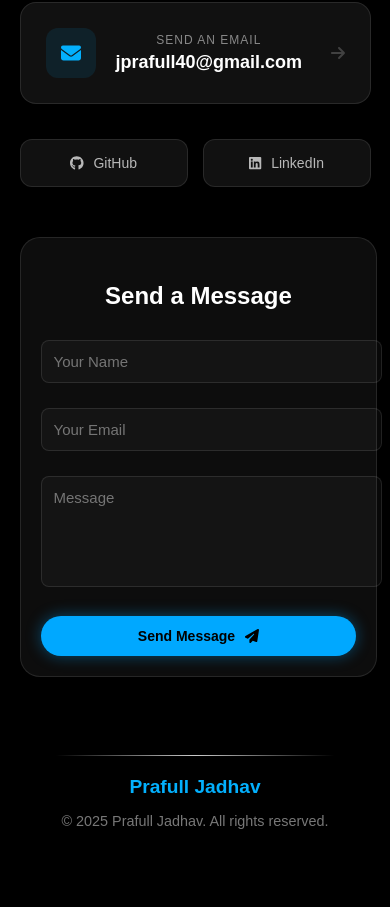
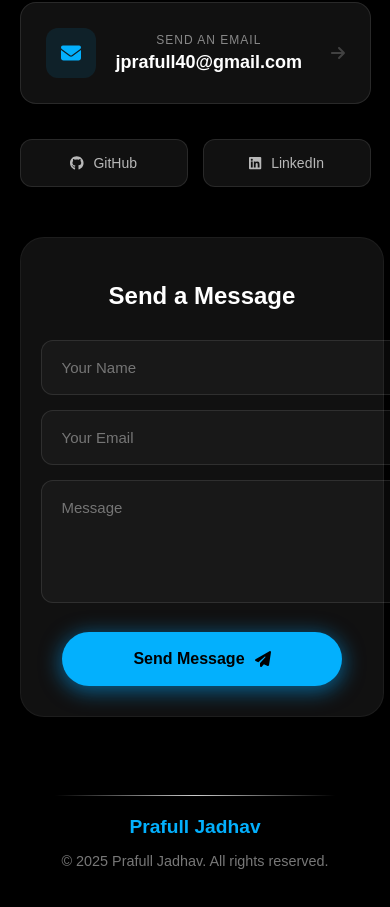
Before and after one commit to PrafullJ001/prafull-portfolio, a React (Create React App) app: page / in a window 390 px wide. Shown: the part 7708-8615 px from the top of the page. Built offline with nearby package versions, Linux system fonts and the light colour scheme.

Commit message:
updated contact.css

```diff
--- a/src/ContactForm.css
+++ b/src/ContactForm.css
@@ -304,57 +304,52 @@
 .footer_name {
   color: #03B0FD;
 }
-
-/* Mobile View Fixes */
 @media screen and (max-width: 480px) {
-    /* 1. The Main Form Container */
+    /* 1. Center the form and its contents */
     .modern_form {
+        width: 92% !important;
+        margin: 0 auto !important;
         padding: 20px !important;
-        width: 90% !important;
-        margin: 0 auto !important;
-        background: rgba(255, 255, 255, 0.05); /* Slight glass effect */
-        backdrop-filter: blur(10px);
-        border: 1px solid rgba(255, 255, 255, 0.1);
-        border-radius: 20px !important;
+        display: flex !important;
+        flex-direction: column !important;
+        align-items: center !important; /* This centers the children */
     }
 
-    /* 2. Fix the Button Shadow mismatch */
+    /* 2. Fix the Send Message Button Shadow */
     .neon_btn {
-        width: 100% !important; /* Full width looks cleaner on mobile */
-        padding: 12px !important;
-        font-size: 14px !important;
-        background: #00a8ff; /* Your primary blue */
-        border: none;
-        color: black;
-        font-weight: bold;
-        border-radius: 50px !important; /* Rounded pill shape */
+        width: 100% !important;
+        max-width: 280px !important; /* Prevents it from being too wide */
+        margin: 10px auto !important; /* Centers the button box */
+        border-radius: 50px !important;
+        position: relative !important;
+        z-index: 1;
 
-        /* Fixed Shadow: Reduced spread and centered it */
-        box-shadow: 0 0 15px rgba(0, 168, 255, 0.4) !important;
-        transition: all 0.3s ease;
+        /* Centered Shadow: (X-offset Y-offset Blur Spread Color) */
+        /* Setting X-offset to 0 makes it perfectly centered */
+        box-shadow: 0px 4px 20px 2px rgba(0, 168, 255, 0.5) !important;
+
+        display: flex !important;
+        justify-content: center !important;
+        align-items: center !important;
     }
 
     /* 3. Fix the Back to Top Button Shadow */
-    /* Assuming the class name is .back_to_top or similar */
-    .back_to_top_btn, .scroll-to-top {
+    /* Adjust these classes to match your BackToTop component */
+    .back-to-top, .scrollToTop, .back_to_top_btn {
+        right: 20px !important;
         bottom: 20px !important;
-        right: 20px !important;
-        width: 45px !important;
-        height: 45px !important;
+        display: flex !important;
+        justify-content: center !important;
+        align-items: center !important;
+        border-radius: 50% !important;
 
-        /* Centered subtle glow */
-        box-shadow: 0 0 15px rgba(0, 168, 255, 0.3) !important;
-        background: #1a1a1a !important;
-        border: 1px solid rgba(0, 168, 255, 0.5) !important;
+        /* Perfectly centered circular glow */
+        box-shadow: 0px 0px 15px 5px rgba(0, 168, 255, 0.3) !important;
     }
 
-    /* 4. Adjust Input Fields for better mobile feel */
-    .input_wrapper input,
-    .input_wrapper textarea {
-        background: rgba(255, 255, 255, 0.03) !important;
-        border: 1px solid rgba(255, 255, 255, 0.1) !important;
-        padding: 12px !important;
-        border-radius: 8px !important;
-        color: #fff !important;
+    /* 4. Ensure inputs don't push the shadow off-center */
+    .input_wrapper {
+        width: 100% !important;
+        margin-bottom: 15px !important;
     }
 }
```
